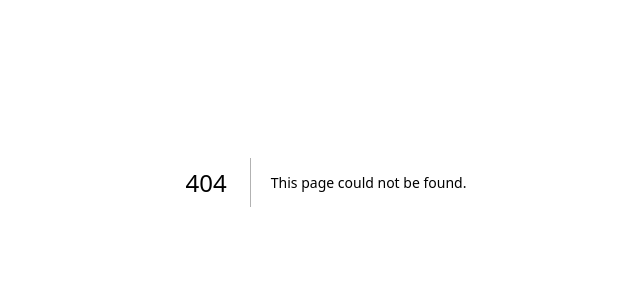
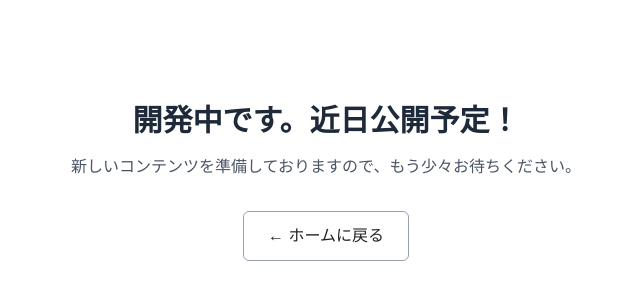
Before and after one commit to YoshihiroChen/IT-Study-Program, a Next.js app in the folder frontend/: page /paths/consulting/sap-consultant in a window 1280 px wide. Before the commit this address had no page. Shown: the part 218-518 px from the top of the page, without its empty margins (314-954 px from the left). Built offline with nearby package versions, Linux system fonts and the light colour scheme.

Commit message:
new edition

```diff
--- /dev/null
+++ b/frontend/src/app/paths/consulting/sap-consultant/page.tsx
@@ -0,0 +1,31 @@
+"use client";
+
+import React from "react";
+import { useRouter } from "next/navigation";
+
+export default function ComingSoonPage() {
+  const router = useRouter();
+
+  return (
+    <div className="min-h-screen bg-white text-[#222] flex flex-col justify-center items-center px-6 py-10">
+
+      {/* ===== Message ===== */}
+      <h1 className="text-3xl font-bold mb-4 text-gray-800">
+        開発中です。近日公開予定！
+      </h1>
+
+      <p className="text-gray-600 mb-8 text-center">
+        新しいコンテンツを準備しておりますので、もう少々お待ちください。
+      </p>
+
+      {/* ===== Back Button ===== */}
+      <button
+        onClick={() => router.push("/")}
+        className="px-6 py-3 border border-gray-400 rounded-md hover:bg-gray-100 transition"
+      >
+        ← ホームに戻る
+      </button>
+
+    </div>
+  );
+}
```
